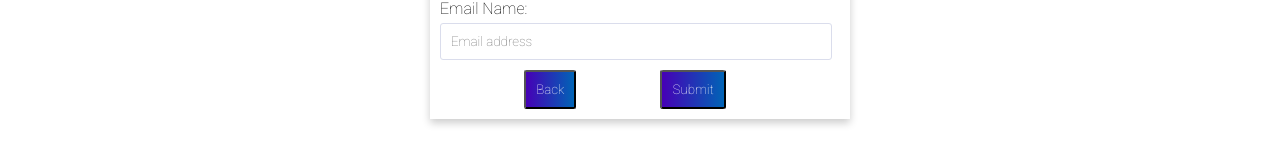
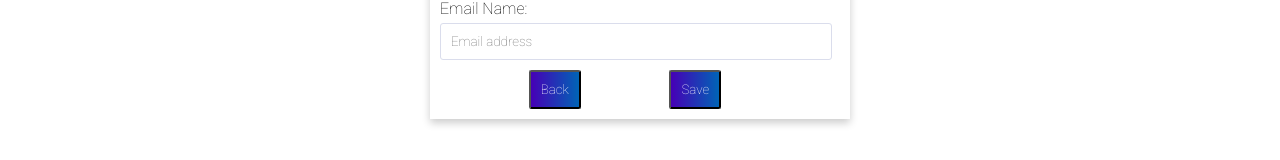
Before and after one commit to DanielEnricoBotta94/reqres-test, an Angular app in the folder reqres-test/: page /user-details/1 in a window 1280 px wide. Shown: the part 491-651 px from the top of the page. Built offline with nearby package versions, Linux system fonts and the light colour scheme; no server answers.

Commit message:
improved the pagination component

```diff
--- a/reqres-test/package.json
+++ b/reqres-test/package.json
@@ -6,6 +6,7 @@
     "start": "ng serve",
     "build": "ng build",
     "watch": "ng build --watch --configuration development",
+    "production": "ng build --base-href /reqres/",
     "test": "ng test"
   },
   "private": true,
--- a/reqres-test/src/app/components/pagination/pagination.component.ts
+++ b/reqres-test/src/app/components/pagination/pagination.component.ts
@@ -33,7 +33,7 @@ export class PaginationComponent implements OnInit {
   }
 
   changePage(page: number) {
-      if (this.selectedPage === page)
+      if (this.selectedPage === page || this.totalPages < page || 0 >= page)
         return;
       this.selectedPage = page;
       this.onPageChange.emit(page);
--- a/reqres-test/src/app/pages/user-details/user-details.component.html
+++ b/reqres-test/src/app/pages/user-details/user-details.component.html
@@ -12,7 +12,7 @@
         <input id="email" type="email" formControlName="email" placeholder="Email address" required>
         <div class="action-bar">
           <button class="primary" type="button" routerLink="/home">Back</button>
-          <button class="primary" type="submit">Submit</button>
+          <button class="primary" type="submit">Save</button>
         </div>
       </form>
     </div>
```
Also changed, not shown: 1 other file (tests, documents, lock files or other folders).
